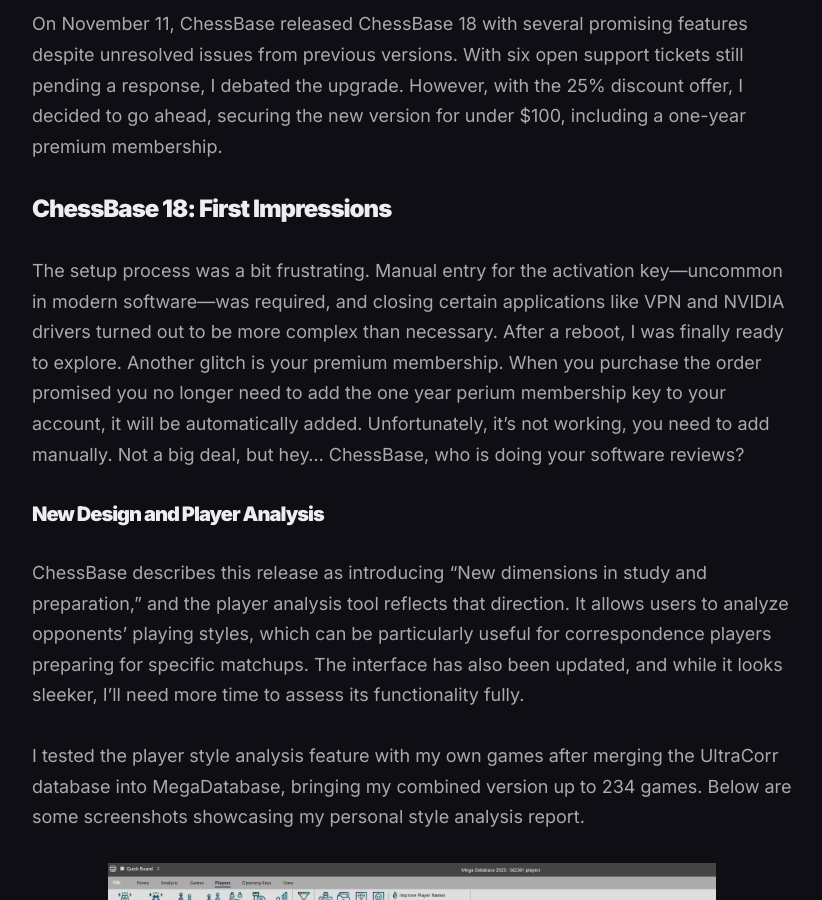
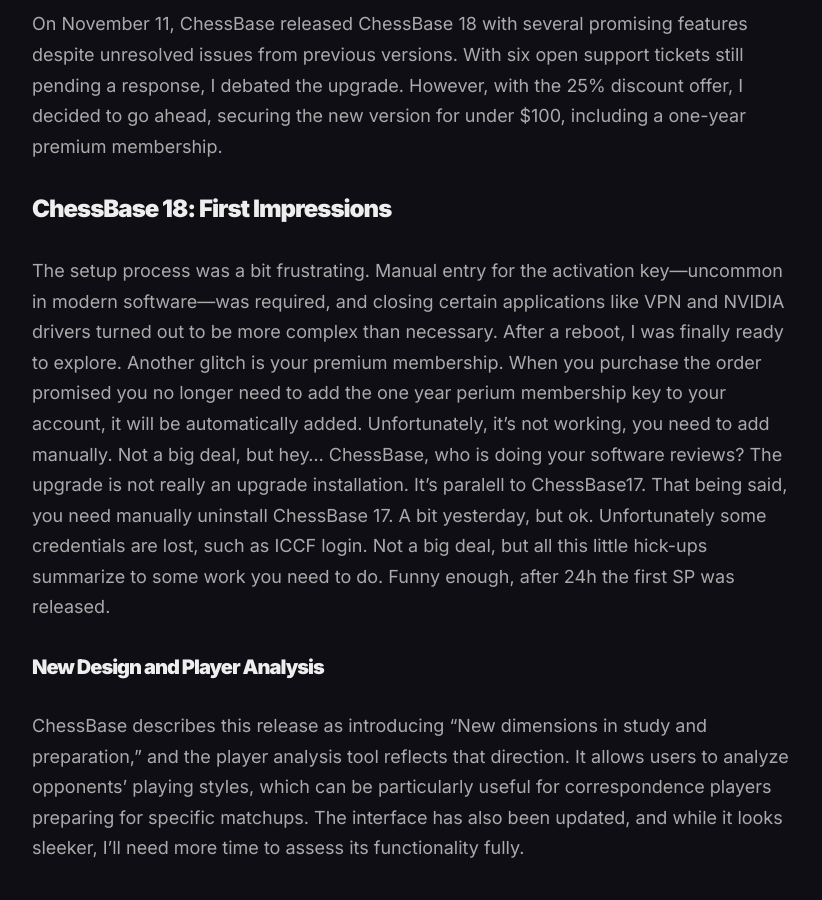
Before and after one commit to Egbert-Azure/Chess-Website, a Jekyll site: the page built from _posts/2024-11-12-Tools-and-Weapons.md, in a window 1280 px wide and 900 px high, scrolled down 840 px. Shown: the whole window, without its empty margins (228-1050 px from the left). Built offline with Jekyll 4.4.1, drawn with Linux system fonts in a browser that asks for light colours; comment, search, counter and statistics services are not loaded.

Commit message:
Update 2024-11-12-Tools-and-Weapons.md

```diff
--- a/_posts/2024-11-12-Tools-and-Weapons.md
+++ b/_posts/2024-11-12-Tools-and-Weapons.md
@@ -15,6 +15,8 @@ On November 11, ChessBase released ChessBase 18 with several promising features
 ### ChessBase 18: First Impressions
 
 The setup process was a bit frustrating. Manual entry for the activation key—uncommon in modern software—was required, and closing certain applications like VPN and NVIDIA drivers turned out to be more complex than necessary. After a reboot, I was finally ready to explore. Another glitch is your premium membership. When you purchase the order promised you no longer need to add the one year perium membership key to your account, it will be automatically added. Unfortunately, it's not working, you need to add manually. Not a big deal, but hey... ChessBase, who is doing your software reviews?
+The upgrade is not really an upgrade installation. It's paralell to ChessBase17. That being said, you need manually uninstall ChessBase 17. A bit yesterday, but ok. Unfortunately some credentials are lost, such as ICCF login. Not a big deal, but all this little hick-ups summarize to some work you need to do.
+Funny enough, after 24h the first SP was released.
 
 #### New Design and Player Analysis
 
```
